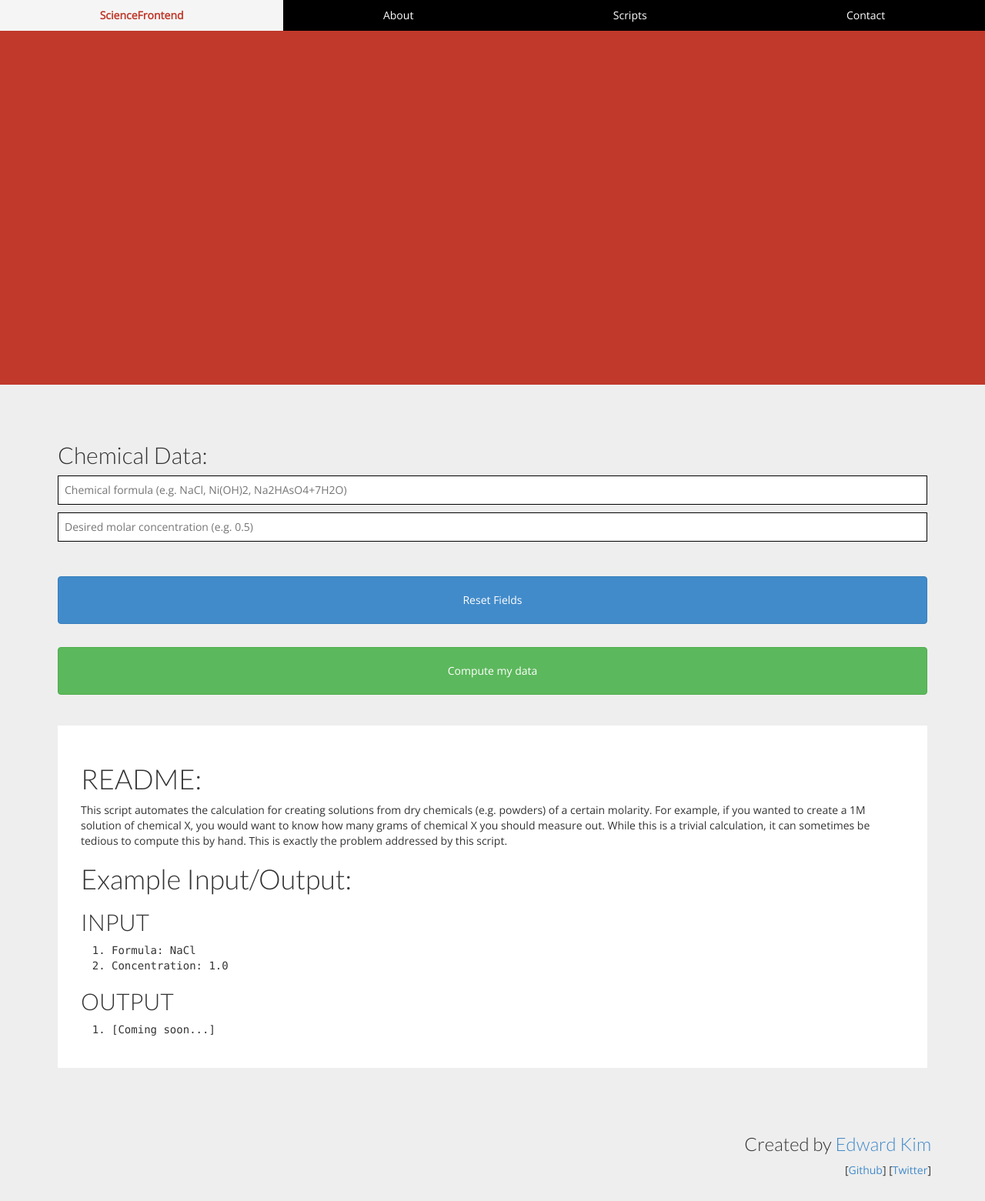
After one commit to eddotman/science-frontend, a Django app: template sciencefrontend/templates/chemical_solutions.html in a window 1280 px wide. The commit adds this page. Shown: the whole page at 77% size. Run offline with Django 3.2, Linux system fonts and the light colour scheme; the template is opened without the code that fills it, so the values that code supplies are empty.

Commit message:
added new script

```diff
--- /dev/null
+++ b/sciencefrontend/templates/chemical_solutions.html
@@ -0,0 +1,37 @@
+{% extends "base.html" %}
+{% block outside_block %}
+	{% include "script_head.html" %}
+{% endblock %}
+
+{% block script_gui %}
+	<h2>Chemical Data:</h2>
+
+	<form id="inputform">
+		<p><input id="chem" type="text" placeholder="Chemical formula (e.g. NaCl, Ni(OH)2, Na2HAsO4+7H2O)"></p>
+		<p><input id="conc" type="text" placeholder="Desired molar concentration (e.g. 0.5)"></p>
+		<br>
+		<button id="clear" class="btn btn-primary submit-btn">Reset Fields</button><br>
+		<button id="submit" class="btn btn-success submit-btn">Compute my data</button>
+	</form>
+
+	<div id="result">
+	</div>
+
+	<div id="readme">
+		<h1>README:</h1>
+		<p>
+			This script automates the calculation for creating solutions from dry chemicals (e.g. powders) of a certain molarity. For example, if you wanted to create a 1M solution of chemical X, you would want to know how many grams of chemical X you should measure out. While this is a trivial calculation, it can sometimes be tedious to compute this by hand. This is exactly the problem addressed by this script.
+		</p>
+		<h1>Example Input/Output:</h1>
+		<h2>INPUT</h2>
+		<ol>
+			<li>Formula: NaCl</li>
+			<li>Concentration: 1.0</li>
+		</ol>
+
+		<h2>OUTPUT</h2>
+		<ol>
+			<li>[Coming soon...]</li>
+		</ol>
+	</div>
+{% endblock %}
--- a/sciencefrontend/templates/xafs_sample_prep.html
+++ b/sciencefrontend/templates/xafs_sample_prep.html
@@ -23,7 +23,7 @@
 	</div>
 
 	<div id="readme">
-		<h1>Readme:</h1>
+		<h1>README:</h1>
 		<p>
 			To compute data for an XAFS pellet sample, enter the chemical formula of the sample, the incoming photon energy (it's recommended to pick ~0.1 keV above the edge of interest), the sample density, and the dilution (mass) fraction for boron nitride. The chemical formula of the sample may be estimated if necessary, so non-integer numbers are allowed. For more information on boron nitride dilution, consult <a href="http://edwardkim.name/xafs-sample-preparation/">this reference</a>. For a more practical idea of boron nitride dilution, think of it like this: If your computed absorption length is too thin to be practical, adding boron nitride will allow for a thicker sample.
 		</p>
```
Also changed, not shown: sciencefrontend/scripts/chemical_solutions.py (added, +25 -0 lines), sciencefrontend/static/script/js/chemical_solution.js (added).
